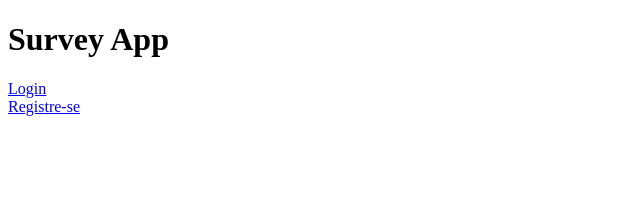
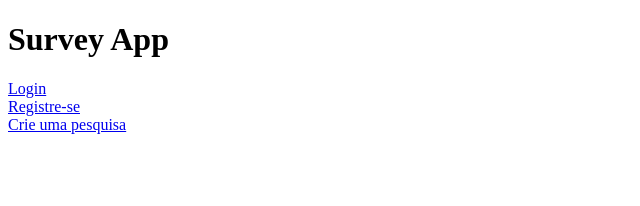
Before and after one commit to gauss-infinito/survey-app, a Next.js app in the folder frontend/: page / in a window 1280 px wide. Shown: the top 206 px of the page, without its empty margins (0-640 px from the left). Built offline with nearby package versions, Linux system fonts and the light colour scheme.

Commit message:
Update page.js

```diff
--- a/frontend/app/page.js
+++ b/frontend/app/page.js
@@ -3,7 +3,8 @@ export default function Home() {
     <main>
       <h1>Survey App</h1>
       <a href="/login">Login</a><br />
-      <a href="/register">Registre-se</a>
+      <a href="/register">Registre-se</a><br />
+      <a href="/surveys/create">Crie uma pesquisa</a>
     </main>
   );
 }
```
